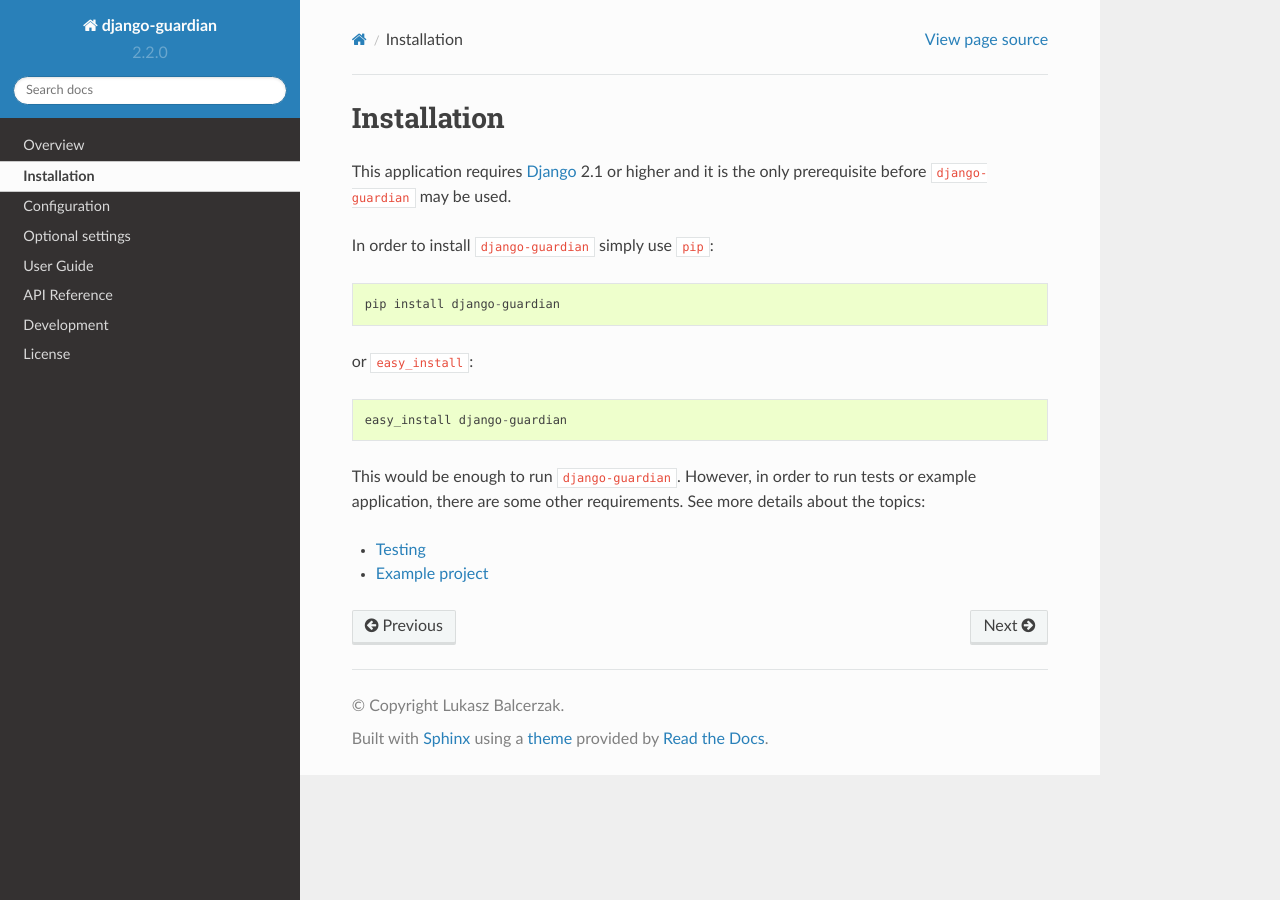
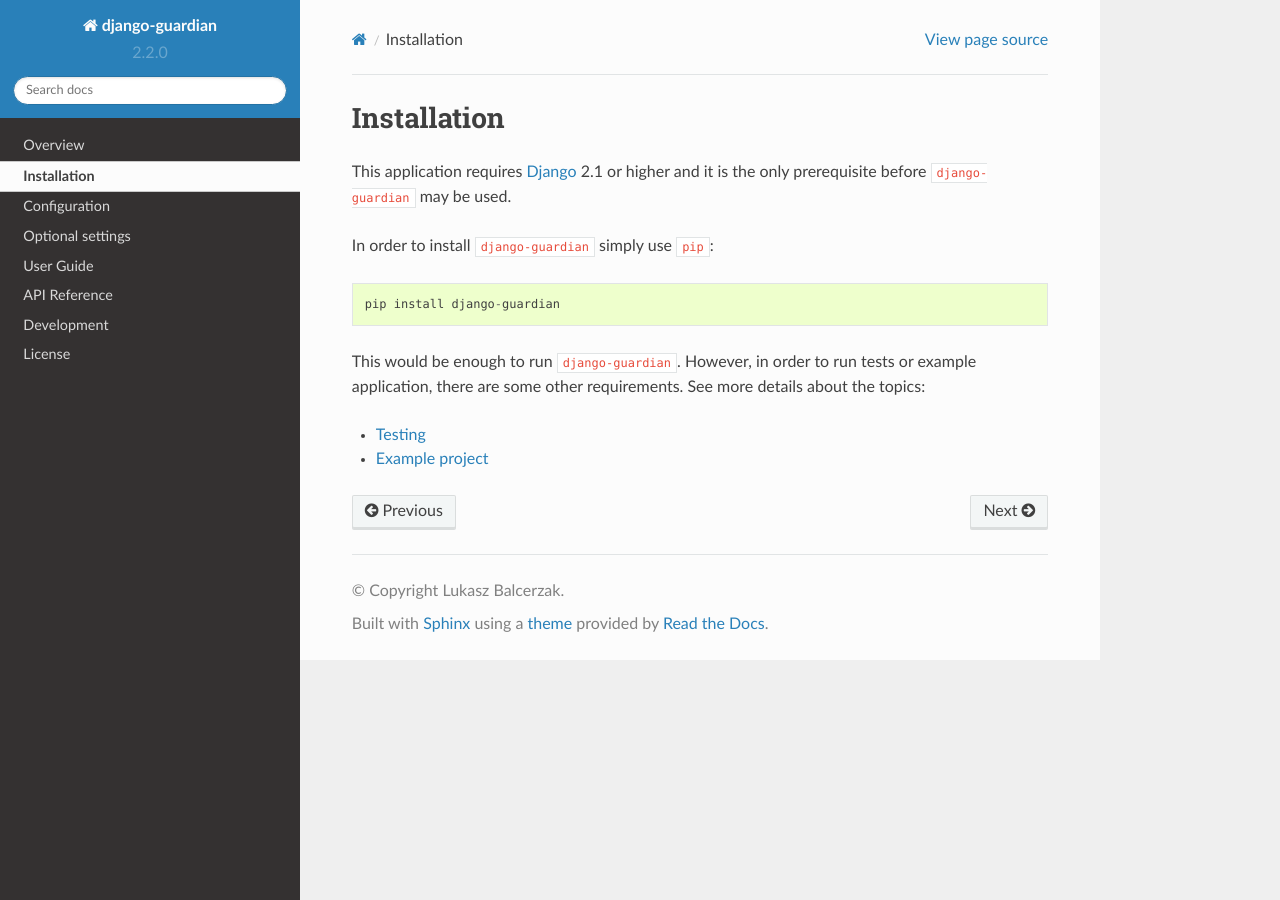
Before and after one commit to django-guardian/django-guardian, a Sphinx documentation site: the page built from docs/installation.rst, in a window 1280 px wide. Built offline with Sphinx 7.4.7 and the Read the Docs theme 2.0.0, drawn with Linux system fonts in a browser that asks for light colours; the version number is read from the project's files by our own code.

Commit message:
removed "easy_install"
nobody uses this today.

```diff
--- a/docs/installation.rst
+++ b/docs/installation.rst
@@ -10,10 +10,6 @@
 
    pip install django-guardian
 
-or ``easy_install``::
-
-   easy_install django-guardian
-
 This would be enough to run ``django-guardian``. However, in order to run tests
 or example application, there are some other requirements. See more
 details about the topics:
```
